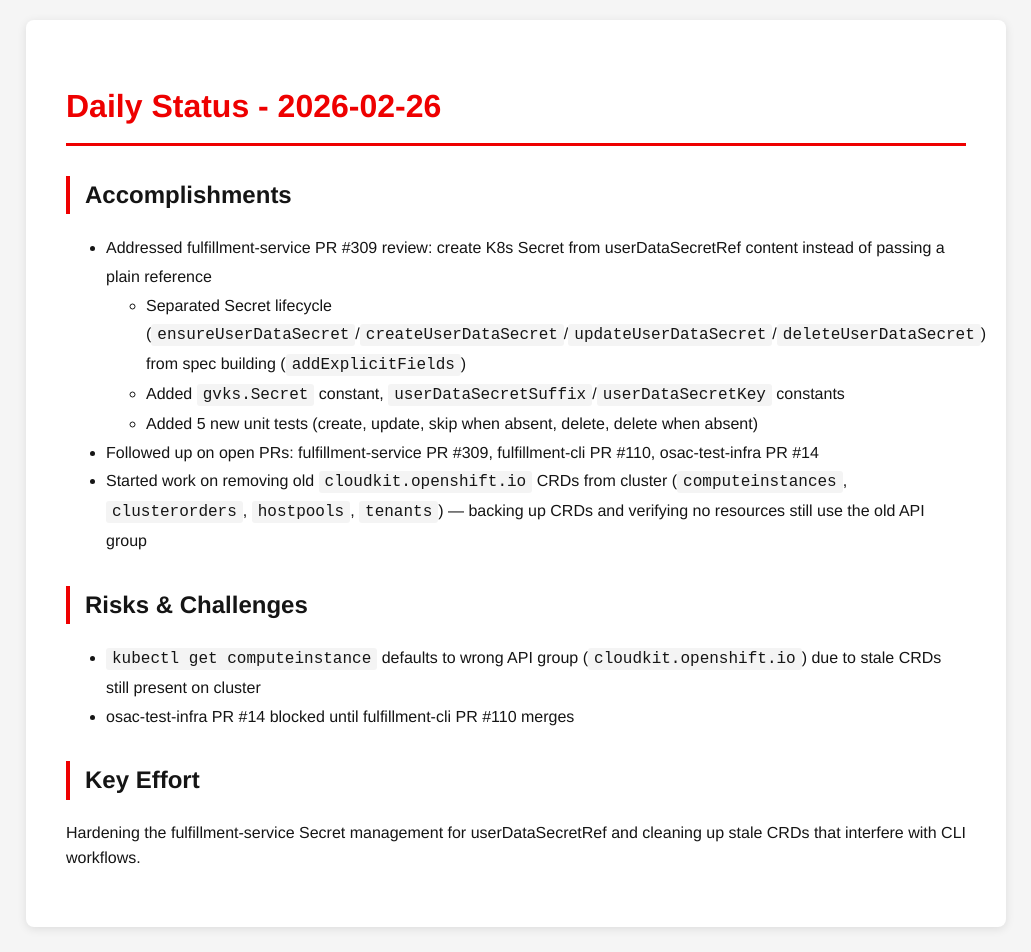
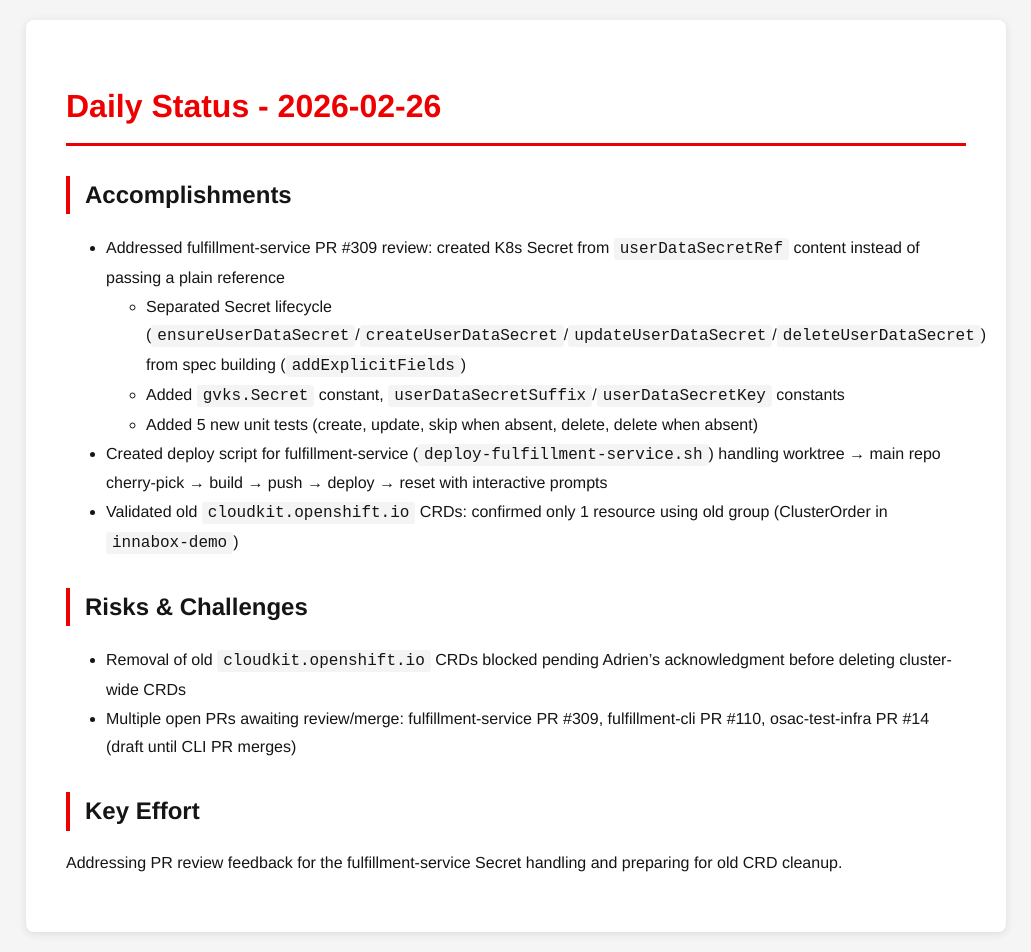
Before and after one commit to tzvatot/daily-status, a Jekyll site: the page built from 2026-02-26.md, in a window 1280 px wide. Shown: the whole page, without its empty margins (124-1155 px from the left). Built offline with Jekyll 4.4.1, drawn with Linux system fonts in a browser that asks for light colours.

Commit message:
Daily status update - 2026-02-26

```diff
--- a/2026-02-26.md
+++ b/2026-02-26.md
@@ -7,16 +7,19 @@ date: 2026-02-26
 # Daily Status - 2026-02-26
 
 ## Accomplishments
-- Addressed fulfillment-service PR #309 review: create K8s Secret from userDataSecretRef content instead of passing a plain reference
+
+- Addressed fulfillment-service PR #309 review: created K8s Secret from `userDataSecretRef` content instead of passing a plain reference
   - Separated Secret lifecycle (`ensureUserDataSecret`/`createUserDataSecret`/`updateUserDataSecret`/`deleteUserDataSecret`) from spec building (`addExplicitFields`)
   - Added `gvks.Secret` constant, `userDataSecretSuffix`/`userDataSecretKey` constants
   - Added 5 new unit tests (create, update, skip when absent, delete, delete when absent)
-- Followed up on open PRs: fulfillment-service PR #309, fulfillment-cli PR #110, osac-test-infra PR #14
-- Started work on removing old `cloudkit.openshift.io` CRDs from cluster (`computeinstances`, `clusterorders`, `hostpools`, `tenants`) — backing up CRDs and verifying no resources still use the old API group
+- Created deploy script for fulfillment-service (`deploy-fulfillment-service.sh`) handling worktree → main repo cherry-pick → build → push → deploy → reset with interactive prompts
+- Validated old `cloudkit.openshift.io` CRDs: confirmed only 1 resource using old group (ClusterOrder in `innabox-demo`)
 
 ## Risks & Challenges
-- `kubectl get computeinstance` defaults to wrong API group (`cloudkit.openshift.io`) due to stale CRDs still present on cluster
-- osac-test-infra PR #14 blocked until fulfillment-cli PR #110 merges
+
+- Removal of old `cloudkit.openshift.io` CRDs blocked pending Adrien's acknowledgment before deleting cluster-wide CRDs
+- Multiple open PRs awaiting review/merge: fulfillment-service PR #309, fulfillment-cli PR #110, osac-test-infra PR #14 (draft until CLI PR merges)
 
 ## Key Effort
-Hardening the fulfillment-service Secret management for userDataSecretRef and cleaning up stale CRDs that interfere with CLI workflows.
+
+Addressing PR review feedback for the fulfillment-service Secret handling and preparing for old CRD cleanup.
```
